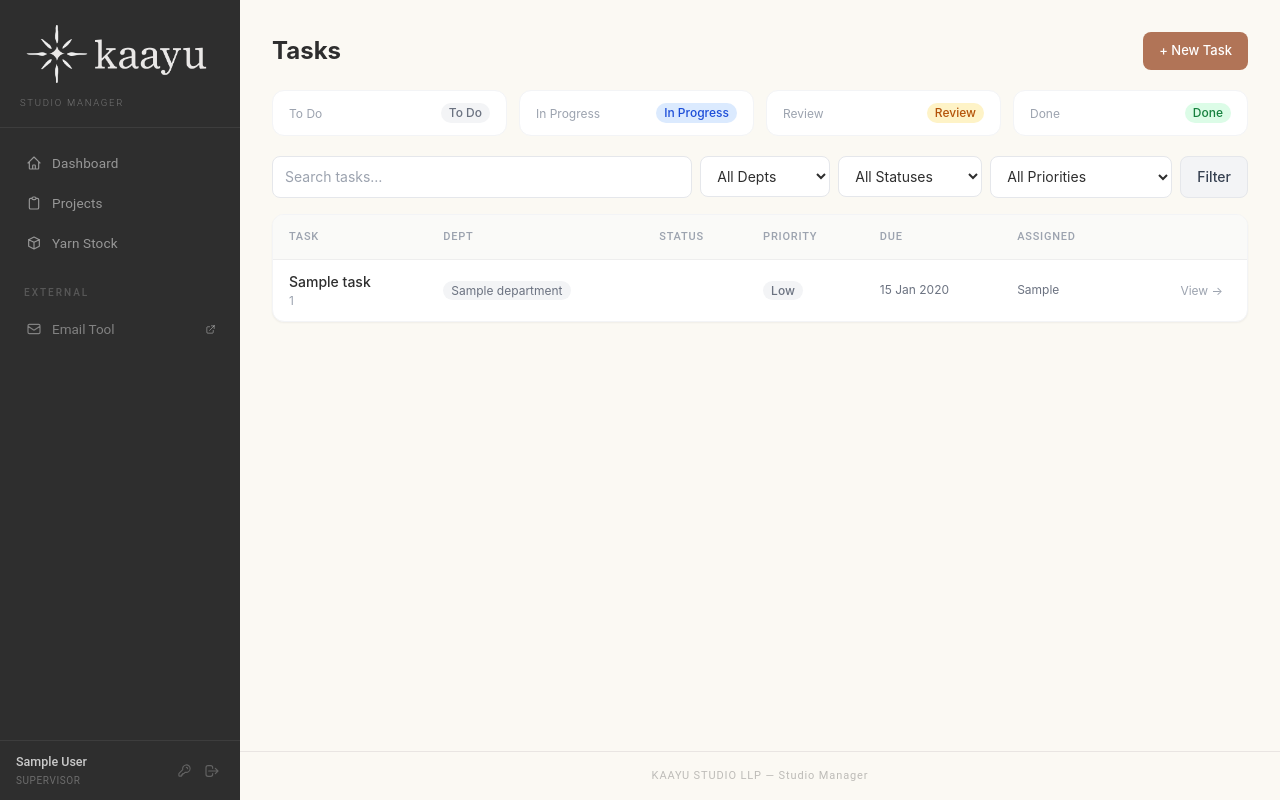
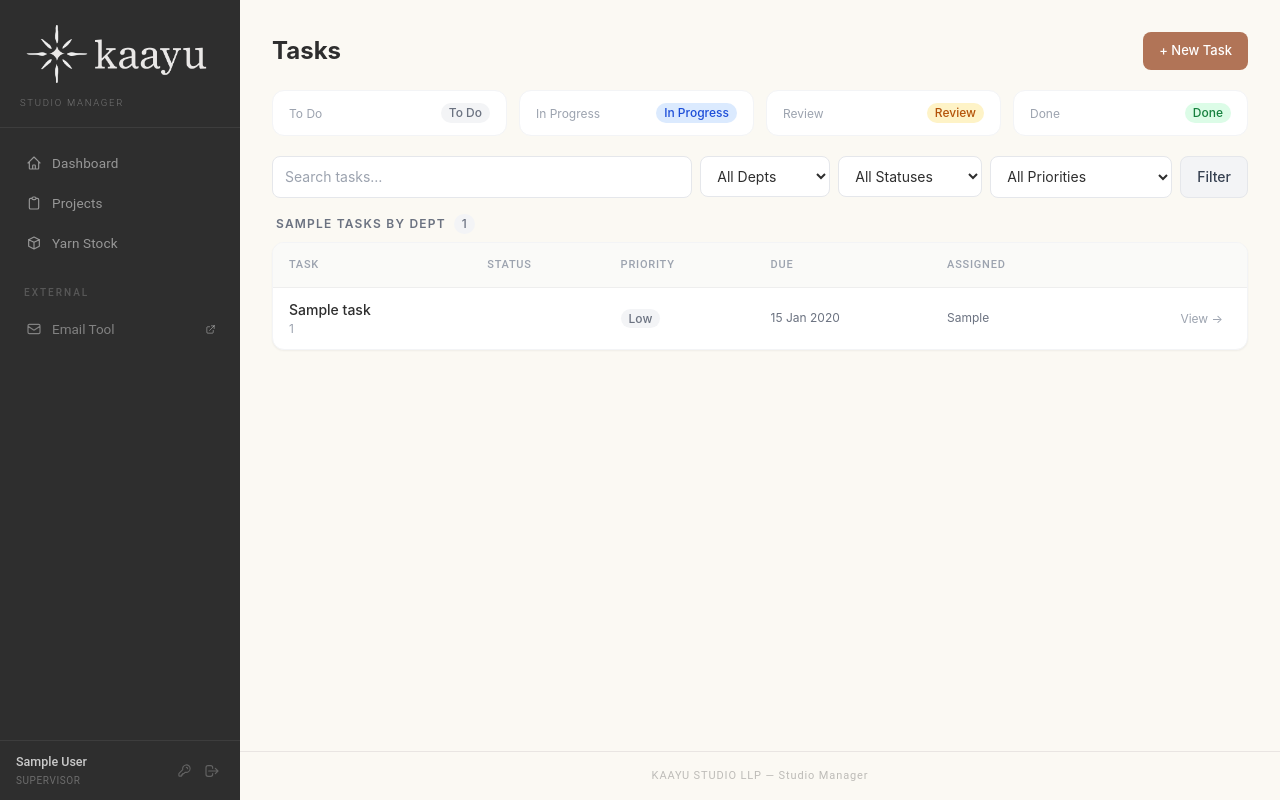
Before and after one commit to himanrawat08/kaayu_manager, a FastAPI app: template app/templates/tasks/list.html in a window 1280 px wide. Run offline with FastAPI, Linux system fonts and the light colour scheme; the visitor is signed in with stand-in values (Sample User, id 1); tables that the repository leaves empty hold one stand-in row (values such as "Sample post"); the template is opened without the code that fills it: most values are stand-ins (such as "Sample title", 1, 10 or a date in 2020); parts of the project's set-up code (start-up, migrations or seed data) failed here and were passed over.

Commit message:
Segregate tasks list by department sections
Each department gets its own header + table. Order follows TASK_DEPARTMENTS.
Tasks with no department go into 'Other'. Removed redundant Dept column from table.

Co-Authored-By: Claude Sonnet 4.6 <noreply@anthropic.com>

```diff
--- a/app/routers/tasks.py
+++ b/app/routers/tasks.py
@@ -106,6 +106,16 @@ def tasks_list(
 
     tasks = query.order_by(nulls_last(Task.due_date.asc()), Task.created_at.desc()).all()
 
+    # Group tasks by department in TASK_DEPARTMENTS order
+    from collections import defaultdict
+    dept_buckets: dict = defaultdict(list)
+    for task in tasks:
+        key = task.department if task.department in TASK_DEPARTMENTS else "__other__"
+        dept_buckets[key].append(task)
+    tasks_by_dept = [(dept, dept_buckets[dept]) for dept in TASK_DEPARTMENTS if dept in dept_buckets]
+    if "__other__" in dept_buckets:
+        tasks_by_dept.append(("Other", dept_buckets["__other__"]))
+
     # Summary counts (unfiltered for admins, filtered for non-admins)
     count_query = db.query(Task.status)
     if not _is_admin(request):
@@ -128,6 +138,7 @@ def tasks_list(
         {
             "request": request,
             "tasks": tasks,
+            "tasks_by_dept": tasks_by_dept,
             "counts": counts,
             "departments": TASK_DEPARTMENTS,
             "statuses": TASK_STATUSES,
--- a/app/templates/tasks/list.html
+++ b/app/templates/tasks/list.html
@@ -77,14 +77,21 @@
 
 {% if tasks %}
 
-<!-- ── Mobile card view (hidden on md+) ────────────────────────────────── -->
+{% for dept_name, dept_tasks in tasks_by_dept %}
+<div class="mb-7">
+
+  <!-- Department header -->
+  <div class="flex items-center gap-2 mb-2 px-1">
+    <h2 class="text-xs font-semibold text-gray-500 uppercase tracking-widest">{{ dept_name }}</h2>
+    <span class="bg-gray-100 text-gray-500 text-xs px-2 py-0.5 rounded-full font-medium">{{ dept_tasks | length }}</span>
+  </div>
+
+  <!-- Mobile cards (hidden on md+) -->
   <div class="md:hidden space-y-2">
-  {% for task in tasks %}
+    {% for task in dept_tasks %}
     {% set is_overdue = task.due_date and task.due_date < today and task.status != 'done' %}
     <a href="{{ root_path }}/tasks/{{ task.id }}"
        class="block bg-white rounded-xl border border-gray-100 p-4 active:bg-gray-50 transition-colors no-underline {% if task.status == 'done' %}opacity-60{% endif %}">
-
-    <!-- Title + status -->
       <div class="flex items-start gap-2 mb-2">
         <p class="text-sm font-semibold text-[#2E2E2E] leading-snug flex-1 min-w-0
                   {% if task.status == 'done' %}line-through text-gray-400{% endif %}">
@@ -100,33 +107,22 @@
           <span class="text-xs px-2 py-0.5 rounded-full bg-green-100 text-green-700 font-medium flex-shrink-0">Done</span>
         {% endif %}
       </div>
-
-    <!-- Meta row -->
       <div class="flex flex-wrap items-center gap-x-3 gap-y-1 text-xs text-gray-500">
-      {% if task.department %}
-      <span class="bg-gray-100 px-2 py-0.5 rounded-full text-gray-500">{{ task.department }}</span>
-      {% endif %}
-
         {% if task.priority == 'high' %}
           <span class="text-red-600 font-medium">↑ High</span>
         {% elif task.priority == 'low' %}
           <span class="text-gray-400">Low</span>
         {% endif %}
-
         {% if task.due_date %}
         <span class="{% if is_overdue %}text-red-500 font-medium{% else %}text-gray-400{% endif %}">
           {{ '⚠ ' if is_overdue else '' }}{{ task.due_date.strftime('%d %b %Y') }}
         </span>
         {% endif %}
-
         {% if task.assigned_to %}
           {% set names = task.assigned_to.split(',') %}
-        <span class="text-gray-400">
-          {{ names[0].strip() }}{% if names | length > 1 %} +{{ names | length - 1 }}{% endif %}
-        </span>
+          <span class="text-gray-400">{{ names[0].strip() }}{% if names | length > 1 %} +{{ names | length - 1 }}{% endif %}</span>
         {% endif %}
       </div>
-
       {% if task.project %}
       <div class="mt-1.5 text-xs text-gray-400">{{ task.project.order_number or task.project.name }}</div>
       {% endif %}
@@ -134,14 +130,13 @@
     {% endfor %}
   </div>
 
-<!-- ── Desktop / tablet table (hidden below md) ────────────────────────── -->
+  <!-- Desktop table (hidden below md) -->
   <div class="hidden md:block bg-white rounded-xl shadow-sm border border-gray-100 overflow-hidden">
     <div class="overflow-x-auto">
-    <table class="w-full text-sm min-w-[680px]">
+      <table class="w-full text-sm min-w-[620px]">
         <thead style="background:#FAFAF8;border-bottom:1px solid #EEE;">
           <tr class="text-left text-gray-400" style="font-size:11px;letter-spacing:0.07em;text-transform:uppercase;font-family:'Roboto',sans-serif;">
             <th class="px-4 py-3 font-medium">Task</th>
-          <th class="px-4 py-3 font-medium">Dept</th>
             <th class="px-4 py-3 font-medium">Status</th>
             <th class="px-4 py-3 font-medium">Priority</th>
             <th class="px-4 py-3 font-medium">Due</th>
@@ -150,10 +145,10 @@
           </tr>
         </thead>
         <tbody>
-        {% for task in tasks %}
+          {% for task in dept_tasks %}
           {% set is_overdue = task.due_date and task.due_date < today and task.status != 'done' %}
           <tr class="border-b border-gray-50 last:border-0 hover:bg-[#FDFCF9] transition-colors {% if task.status == 'done' %}opacity-55{% endif %}">
-          <td class="px-4 py-3 max-w-[240px]">
+            <td class="px-4 py-3 max-w-[260px]">
               <a href="{{ root_path }}/tasks/{{ task.id }}"
                  class="font-medium text-[#2E2E2E] hover:text-[#B17457] leading-snug block truncate {% if task.status == 'done' %}line-through text-gray-400{% endif %}">
                 {{ task.title }}
@@ -161,11 +156,6 @@
               {% if task.project %}
               <div class="text-xs text-gray-400 truncate mt-0.5">{{ task.project.order_number or task.project.name }}</div>
               {% endif %}
-          </td>
-          <td class="px-4 py-3 whitespace-nowrap">
-            {% if task.department %}
-            <span class="text-xs text-gray-500 bg-gray-100 px-2 py-0.5 rounded-full">{{ task.department }}</span>
-            {% else %}<span class="text-gray-300">—</span>{% endif %}
             </td>
             <td class="px-4 py-3 whitespace-nowrap">
               {% if task.status == 'todo' %}<span class="text-xs px-2 py-0.5 rounded-full bg-gray-100 text-gray-600 font-medium">To Do</span>
@@ -186,7 +176,7 @@
                 {% if is_overdue %}<div class="text-red-400 font-normal">overdue</div>{% endif %}
               {% else %}<span class="text-gray-300">—</span>{% endif %}
             </td>
-          <td class="px-4 py-3 text-xs text-gray-500 max-w-[120px]">
+            <td class="px-4 py-3 text-xs text-gray-500 max-w-[130px]">
               {% if task.assigned_to %}
                 {% set names = task.assigned_to.split(',') %}
                 <span class="truncate block" title="{{ task.assigned_to | replace(',', ', ') }}">
@@ -205,6 +195,9 @@
     </div>
   </div>
 
+</div>
+{% endfor %}
+
 {% else %}
 <div class="text-center py-16 text-gray-400">
   {% if dept_filter or status_filter or priority_filter or q %}
```
Lines whose indentation alone changed are shown as unchanged.
